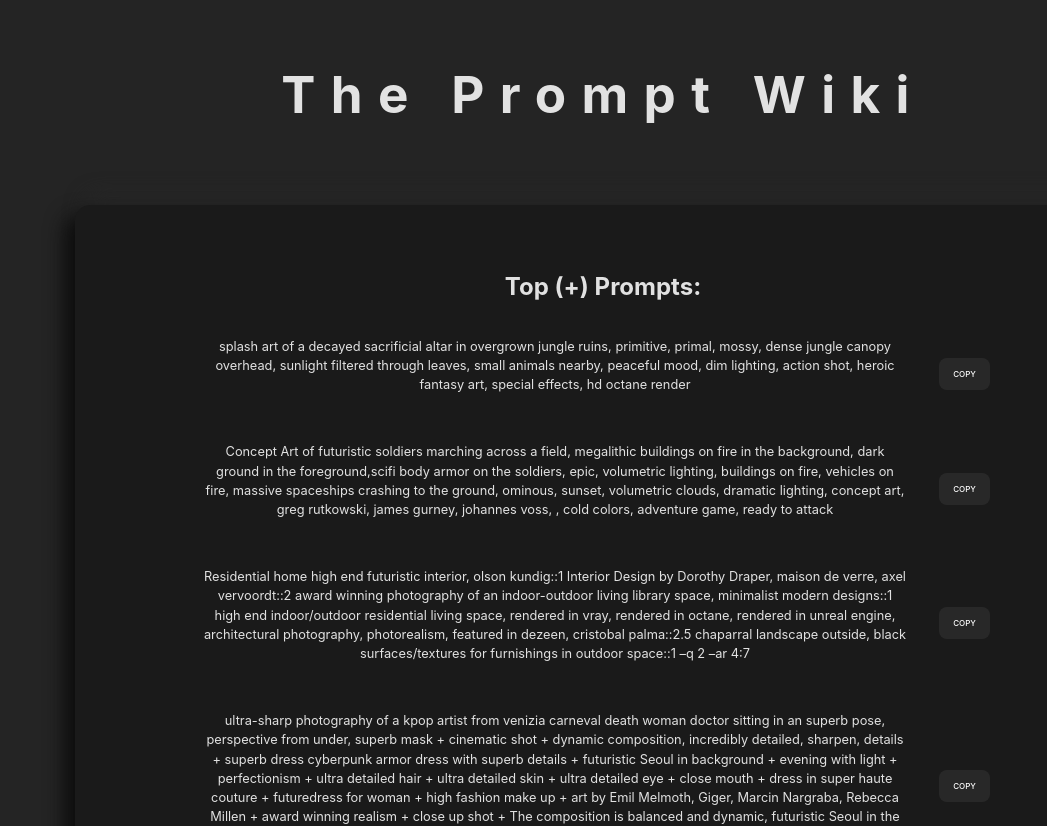
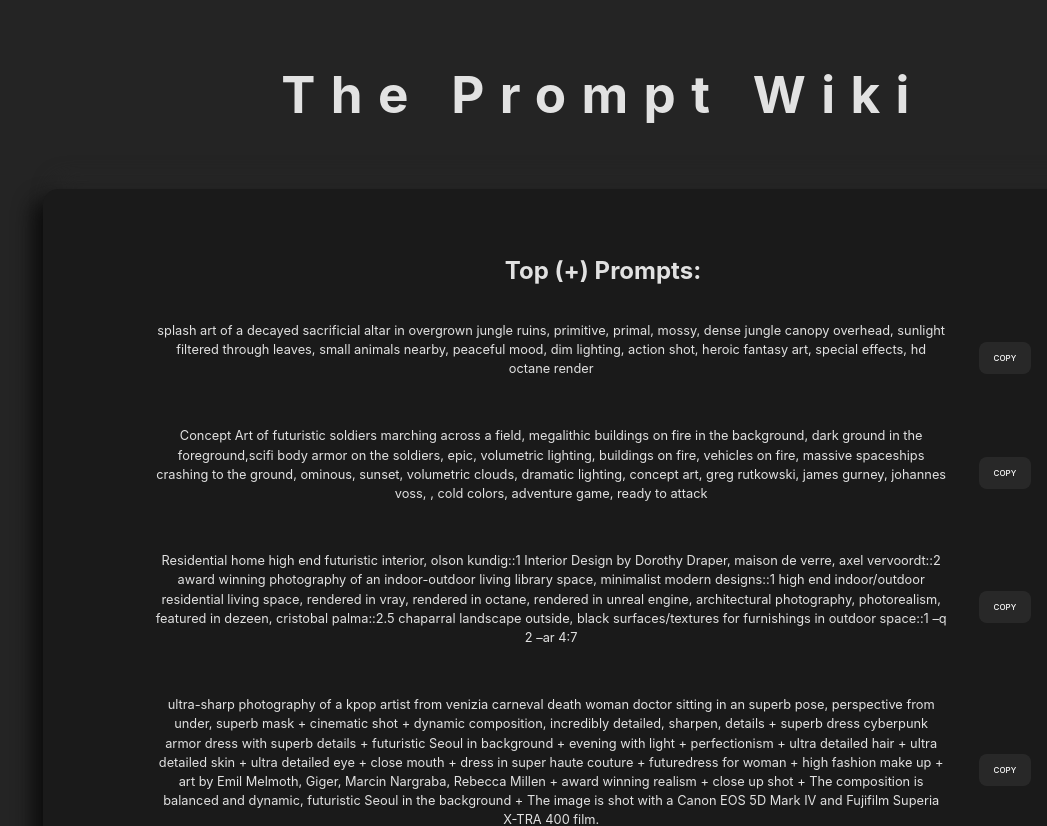
Before and after one commit to tflannagan/PromptWiki, a React (Vite) app in the folder Prompt Wiki/: page / in a window 1280 px wide. Shown: the top 826 px of the page, without its empty margins (37-1084 px from the left). Built offline with nearby package versions, Linux system fonts and the light colour scheme.

Commit message:
margin changes

```diff
--- a/Prompt Wiki/src/index.css
+++ b/Prompt Wiki/src/index.css
@@ -95,7 +95,7 @@ button:focus-visible {
 }
 
 blockquote {
- margin: 3rem 3rem;
+ margin: 2rem 1rem;
   border-radius: 15px;
   align-items: center;
   justify-content: center;
@@ -110,7 +110,7 @@ blockquote {
 .module {
   display: grid;
   grid-template-columns: 92% 8%;
-  margin: 0rem 5rem 0rem 3rem;
+  margin: 0rem 4rem 0rem 2rem;
   align-content: center;
   justify-content: center;
   align-items:center
```
